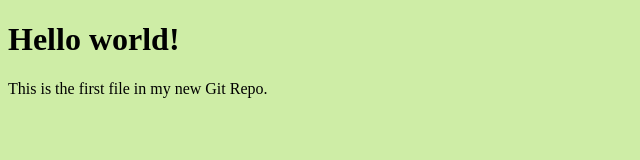
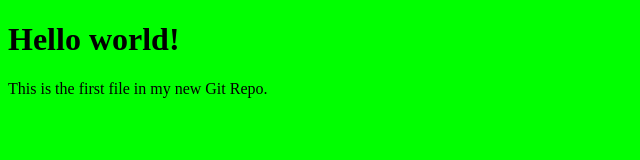
Before and after one commit to adalmau/myfirstgitproject, a plain HTML site: page index.html in a window 1280 px wide. Shown: the whole page, without its empty margins (0-640 px from the left). Drawn offline with Linux system fonts and the light colour scheme.

Commit message:
Update index.html

```diff
--- a/index.html
+++ b/index.html
@@ -3,7 +3,7 @@
   <head>
     <title>Hello World!</title>
   </head>
-  <body style="background-color:#ceeda6;">
+  <body style="background-color:#0f0;">
 
     <h1>Hello world!</h1>
     <p>This is the first file in my new Git Repo.</p>
```
